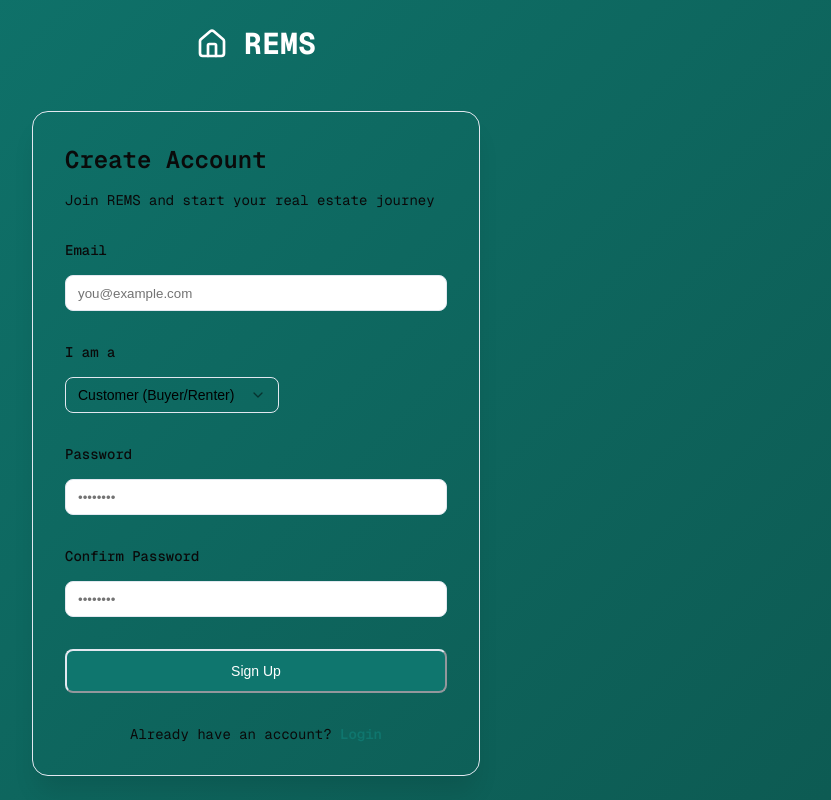
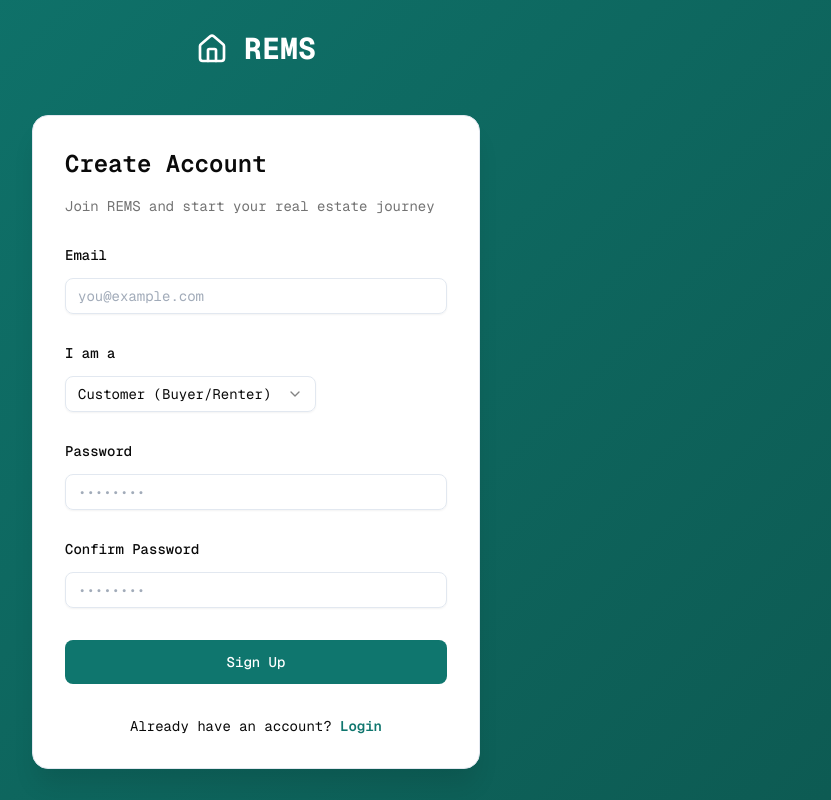
Before and after one commit to amadeus-2036/REMS-project, a Next.js app: page /auth/sign-up in a window 1280 px wide. Shown: the whole page, without its empty margins (384-1215 px from the left). Built offline with nearby package versions, Linux system fonts and the light colour scheme; no server answers.

Commit message:
fixed css

```diff
--- a/app/globals.css
+++ b/app/globals.css
@@ -1,11 +1,9 @@
-/* app/globals.css */
-
+@import "tailwindcss";
 @import "tw-animate-css";
 
 @custom-variant dark (&:is(.dark *));
 
 :root {
-  /* Standard theme colors (using oklch) */
   --background: oklch(1 0 0);
   --foreground: oklch(0.145 0 0);
   --card: oklch(1 0 0);
@@ -40,7 +38,7 @@
   --sidebar-border: oklch(0.922 0 0);
   --sidebar-ring: oklch(0.708 0 0);
 
-  /* Custom Color tokens (used by your manual utility classes) */
+  /* Color tokens */
   --color-primary: #0f766e;
   --color-primary-light: #14b8a6;
   --color-primary-dark: #0d5a52;
@@ -102,42 +100,8 @@
   --transition-slow: 300ms ease-in-out;
 }
 
-.dark {
-  --background: oklch(0.145 0 0);
-  --foreground: oklch(0.985 0 0);
-  --card: oklch(0.145 0 0);
-  --card-foreground: oklch(0.985 0 0);
-  --popover: oklch(0.145 0 0);
-  --popover-foreground: oklch(0.985 0 0);
-  --primary: oklch(0.985 0 0);
-  --primary-foreground: oklch(0.205 0 0);
-  --secondary: oklch(0.269 0 0);
-  --secondary-foreground: oklch(0.985 0 0);
-  --muted: oklch(0.269 0 0);
-  --muted-foreground: oklch(0.708 0 0);
-  --accent: oklch(0.269 0 0);
-  --accent-foreground: oklch(0.985 0 0);
-  --destructive: oklch(0.396 0.141 25.723);
-  --destructive-foreground: oklch(0.637 0.237 25.331);
-  --border: oklch(0.269 0 0);
-  --input: oklch(0.269 0 0);
-  --ring: oklch(0.439 0 0);
-  --chart-1: oklch(0.488 0.243 264.376);
-  --chart-2: oklch(0.696 0.17 162.48);
-  --chart-3: oklch(0.769 0.188 70.08);
-  --chart-4: oklch(0.627 0.265 303.9);
-  --chart-5: oklch(0.645 0.246 16.439);
-  --sidebar: oklch(0.205 0 0);
-  --sidebar-foreground: oklch(0.985 0 0);
-  --sidebar-primary: oklch(0.488 0.243 264.376);
-  --sidebar-primary-foreground: oklch(0.985 0 0);
-  --sidebar-accent: oklch(0.269 0 0);
-  --sidebar-accent-foreground: oklch(0.985 0 0);
-  --sidebar-border: oklch(0.269 0 0);
-  --sidebar-ring: oklch(0.439 0 0);
-}
-
 @theme inline {
+  /* optional: --font-sans, --font-serif, --font-mono if they are applied in the layout.tsx */
   --color-background: var(--background);
   --color-foreground: var(--foreground);
   --color-card: var(--card);
@@ -176,42 +140,15 @@
   --color-sidebar-ring: var(--sidebar-ring);
 }
 
-/* 🛠️ FIX 1: Overrides the old body style to use theme-aware colors */
 @layer base {
   * {
-    border-color: var(--border);
-    outline-color: var(--ring);
+    @apply border-border outline-ring/50;
   }
   body {
-    background-color: var(--background);
-    color: var(--foreground);
+    @apply bg-background text-foreground;
   }
 }
 
-/* 🛠️ FIX 2: Explicitly set input text and placeholder color using theme variables */
-input,
-textarea {
-  /* This forces the typed text to use the theme-aware foreground color,
-     which is DARK in the light theme. */
-  color: var(--foreground) !important;
-
-  /* Ensure the background of the Input is theme-aware and white in light mode */
-  background-color: var(--background) !important;
-}
-
-input::placeholder,
-textarea::placeholder {
-  /* Forces the placeholder to a visible dark gray */
-  color: var(--muted-foreground) !important;
-  opacity: 1 !important;
-}
-
-
-/* ---------------------------------------------------- */
-/* --- CUSTOM UTILITY & BASE STYLES --- */
-/* ---------------------------------------------------- */
-
-/* Reset and HTML Base */
 * {
   margin: 0;
   padding: 0;
@@ -225,9 +162,12 @@ html {
   -moz-osx-font-smoothing: grayscale;
 }
 
-/* 🛑 Removed legacy body style that was overriding theme color 🛑 */
-/* body { background-color: var(--color-background); color: var(--color-text); ... } */
-
+body {
+  background-color: var(--color-background);
+  color: var(--color-text);
+  font-size: var(--font-size-base);
+  line-height: 1.5;
+}
 
 /* Typography */
 h1 {
@@ -272,7 +212,7 @@ a:hover {
   color: var(--color-primary-dark);
 }
 
-/* Utility classes (Used in your JSX component) */
+/* Utility classes */
 .min-h-screen {
   min-height: 100vh;
 }
@@ -324,16 +264,9 @@ a:hover {
 .text-success {
   color: var(--color-success);
 }
-/* FIX: Use theme-aware color for subtitle text visibility */
 .text-teal-100 {
-  color: var(--color-text-light);
-  opacity: 0.7;
+  color: rgba(20, 184, 166, 0.3);
 }
-.dark .text-teal-100 {
-  color: var(--foreground);
-  opacity: 0.7;
-}
-
 .text-2xl {
   font-size: var(--font-size-2xl);
 }
@@ -826,32 +759,30 @@ a:hover {
 }
 
 /* ---------------------------------------------------- */
-/* --- DARK MODE TOGGLE STYLING FIXES --- */
+/* --- FIXES FOR TEXT AND BUTTON VISIBILITY --- */
 /* ---------------------------------------------------- */
 
-.dropdown-menu-content {
-    background-color: var(--card);
-    color: var(--foreground);
-    border: 1px solid var(--border);
-    border-radius: var(--radius-md);
-    box-shadow: var(--shadow-lg);
+/* Fix for input and textarea text visibility */
+input,
+textarea {
+  color: var(--color-text) !important;
 }
 
-.dropdown-menu-item {
-    padding: var(--spacing-sm) var(--spacing-md);
-    cursor: pointer;
-    transition: background-color var(--transition-fast);
+input::placeholder,
+textarea::placeholder {
+  color: var(--color-text-light) !important;
+  opacity: 0.6 !important;
 }
 
-.dropdown-menu-item:hover,
-.dropdown-menu-item:focus {
-    background-color: var(--primary);
-    color: var(--primary-foreground);
-    outline: none;
+/* Fix for button visibility */
+button.bg-primary,
+a button.bg-primary {
+  background-color: var(--color-primary) !important;
+  color: var(--color-white) !important;
 }
 
-.theme-toggle-button {
-    background-color: var(--background);
-    color: var(--foreground);
-    border-color: var(--border);
+button.bg-primary:hover,
+a button.bg-primary:hover {
+  background-color: var(--color-primary-dark) !important;
+  color: var(--color-white) !important;
 }
```
